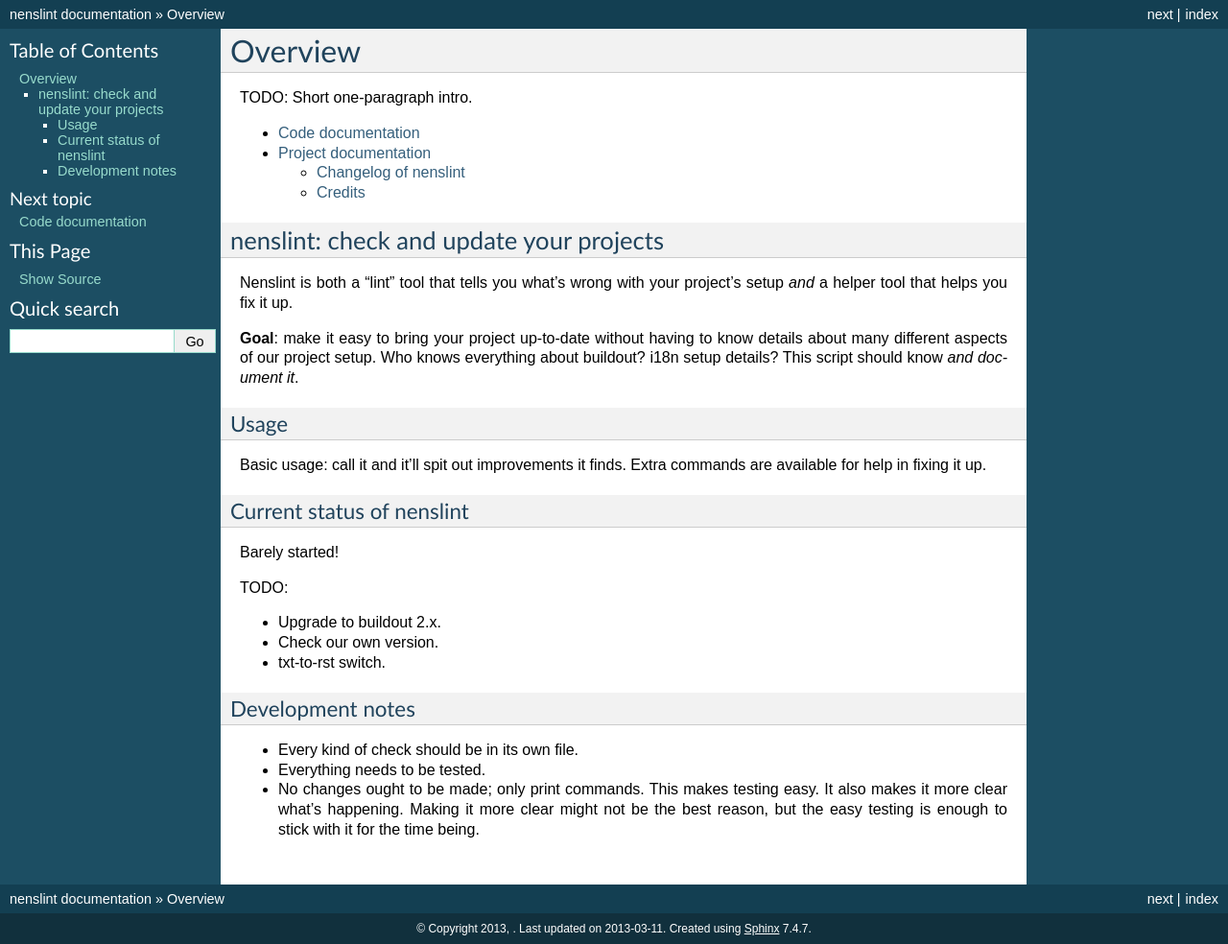
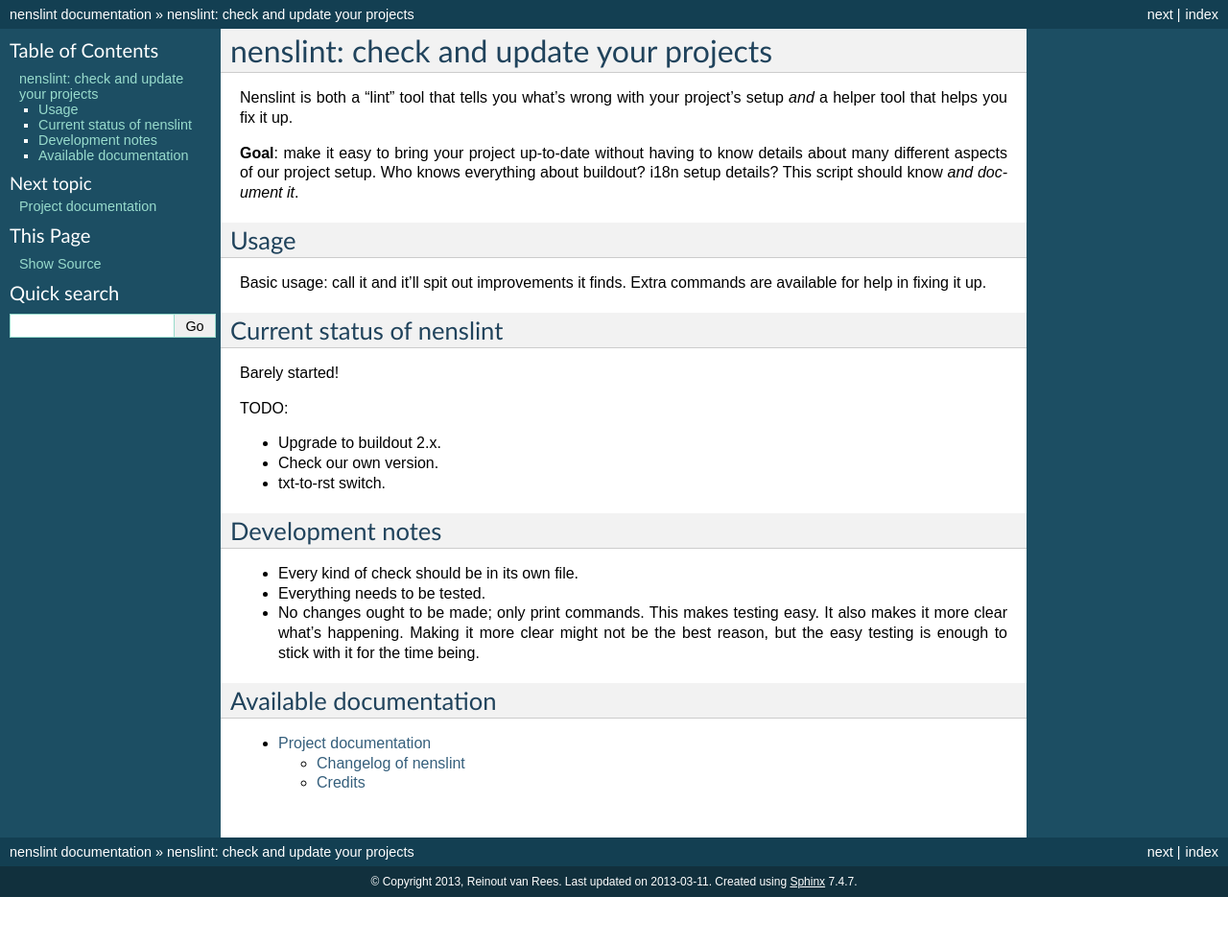
Before and after one commit to nens/nenslint, a Sphinx documentation site: the page built from doc/source/index.rst, in a window 1280 px wide. Shown: the whole page at 96% size. Built offline with Sphinx 7.4.7, drawn with Linux system fonts in a browser that asks for light colours; after the commit the page ends 935 px from its top, so only the background shows below that.

Commit message:
Sphinx doc tweaks

```diff
--- a/doc/source/code.rst
+++ /dev/null
@@ -1,5 +0,0 @@
-Code documentation
-==================
-
-.. automodule:: nenslint.views
-   :members:
--- a/doc/source/conf.py
+++ b/doc/source/conf.py
@@ -7,7 +7,7 @@
 import datetime
 
 project = "nenslint"
-author = ""
+author = "Reinout van Rees"
 version = ""
 release = ""
 this_year = datetime.date.today().year
--- a/doc/source/index.rst
+++ b/doc/source/index.rst
@@ -1,13 +1,9 @@
-Overview
-########
+.. include:: ../../README.rst
 
-TODO: Short one-paragraph intro.
+Available documentation
+-----------------------
 
 .. toctree::
    :maxdepth: 2
 
-   code
    project
-
-
-.. include:: ../../README.rst
```
